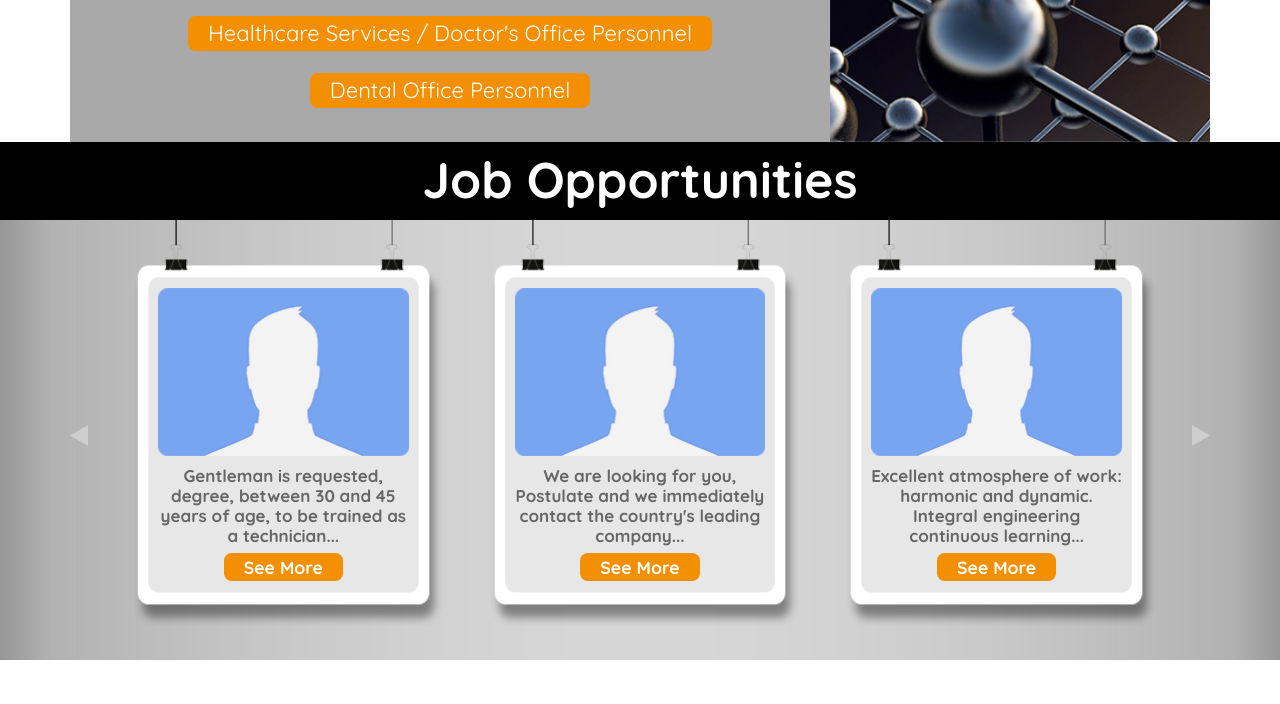
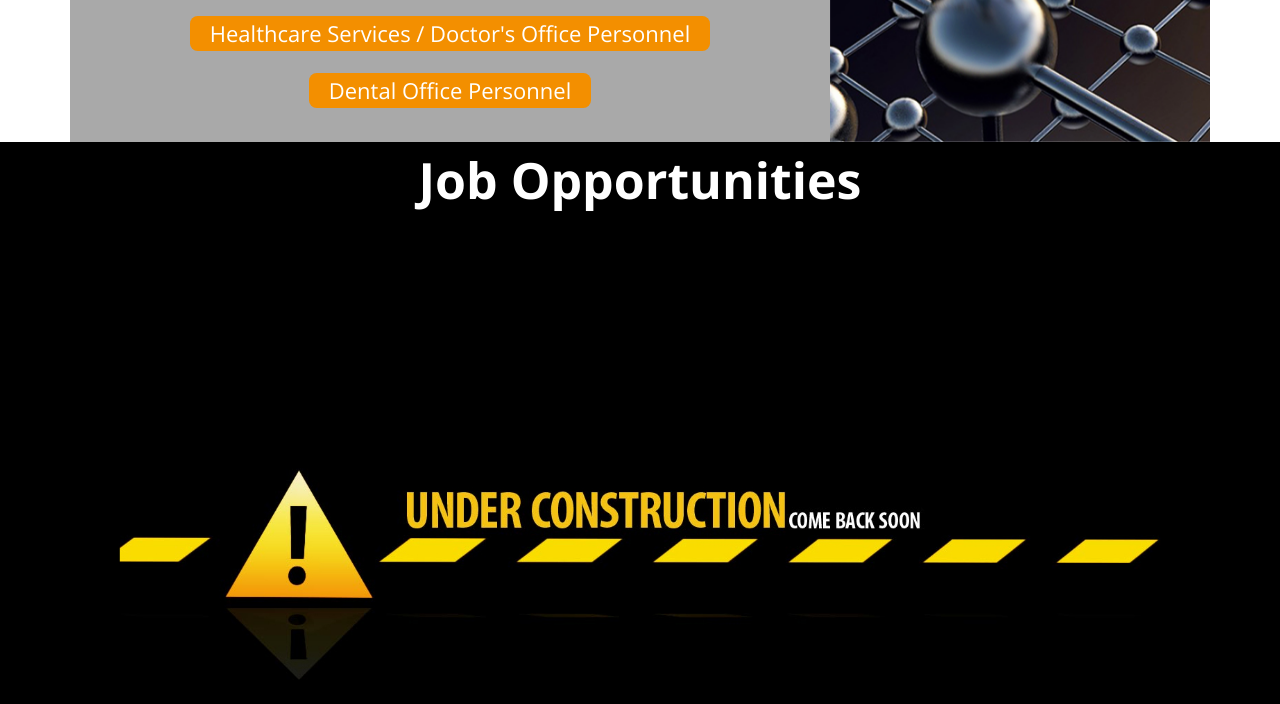
Before and after one commit to emiliano0662/black-hill-associates, a website: page dist/index.html in a window 1280 px wide. Shown: the part 2010-2714 px from the top of the page. Drawn offline with nearby package versions, Linux system fonts and the light colour scheme; grey boxes are pictures that could not be loaded.

Commit message:
cambios generales

```diff
--- a/src/scss/custom/_home.scss
+++ b/src/scss/custom/_home.scss
@@ -87,14 +87,14 @@
             p {
                 text-align: justify;
                 font-weight: 700;
-                color: #FFF;
+                color: #000;
             }
 
             small {
                 font-style: italic;
                 font-weight: 700;
                 font-size: 20px;
-                color: #FFF;
+                color: #000;
             }
         }
 
@@ -250,8 +250,14 @@
 }
 
 .home-job-opportunities {
-    padding-bottom: 20px;
-    background: transparent url('../img/img-home-job-opportunities.jpg') left top / 100% 1px repeat-y;
+    //padding-bottom: 20px;
+    padding: 0px;
+    //background: transparent url('../img/img-home-job-opportunities.jpg') left top / 100% 1px repeat-y;
+    background-color: #000;
+
+    .img-fluid {
+        width: 100%;
+    }
 
     .col-12 {
         padding: 0px 50px;
--- a/src/scss/custom/_variables.scss
+++ b/src/scss/custom/_variables.scss
@@ -1,7 +1,9 @@
-@import url('https://fonts.googleapis.com/css?family=Quicksand:400,500,700');
+//@import url('https://fonts.googleapis.com/css?family=Quicksand:400,500,700');
+@import url('https://fonts.googleapis.com/css?family=Open+Sans:400,700');
 
 * {
-    font-family: 'Quicksand', sans-serif;
+    //font-family: 'Quicksand', sans-serif;
+	font-family: 'Open Sans', sans-serif;
 	font-weight: 400;
 	font-size: 22px;
 }
```
Also changed, not shown: dist/assets/css/bundle.min.css, dist/assets/img/img-home-career-services-job-search.png, dist/assets/img/under_construction.jpg (added), dist/career-services.html, dist/index.html, dist/industries-and-areas-of-expertise.html.
